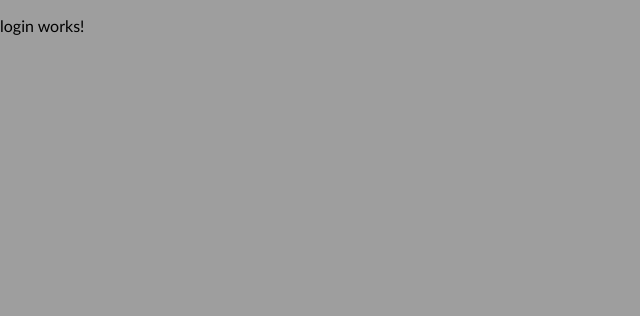
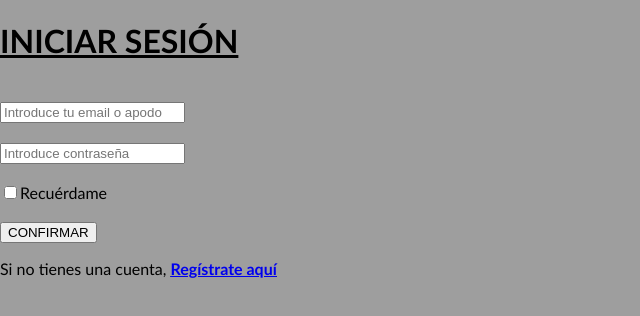
Before and after one commit to pacobarrionuevo/TFG_PacoSalguero, an Angular app in the folder TFG_Front/: page /login in a window 1280 px wide. Shown: the top 316 px of the page, without its empty margins (0-640 px from the left). Built offline with nearby package versions, Linux system fonts and the light colour scheme.

Commit message:
login añadido en el front

```diff
--- a/TFG_Front/src/app/pages/login/login.component.html
+++ b/TFG_Front/src/app/pages/login/login.component.html
@@ -1 +1,29 @@
-<p>login works!</p>
+<div class="general">
+    <div class="cuadradoFuera">
+        <div class="cajita">
+            <h1 id="iniciarSesion">
+                <u>INICIAR SESIÓN</u>
+            </h1>
+        </div>
+        <br>
+        <form (ngSubmit)="submit()">
+            <div class="inputs">
+                <input type="text" id="emailoapodo" [(ngModel)]="emailOrNickname" name="emailoapodo" required placeholder="Introduce tu email o apodo">
+            </div>
+            <br>
+            <div class="inputs">
+                <input type="password" id="contrasena" [(ngModel)]="password" name="contrasena" required placeholder="Introduce contraseña">
+            </div>
+            <br>
+            <div class="inputs">
+                <label>
+                <input type="checkbox" [(ngModel)]="remember" [ngModelOptions]="{standalone: true}"/>Recuérdame</label>
+            </div>
+            <br>
+            <button type="submit" id="button">CONFIRMAR</button>
+        </form>
+        <p id="llevarRegistro">
+            Si no tienes una cuenta, <b><u><a [routerLink]="'/register'">Regístrate aquí</a></u></b>
+        </p>
+    </div>
+</div>
--- a/TFG_Front/src/app/pages/login/login.component.ts
+++ b/TFG_Front/src/app/pages/login/login.component.ts
@@ -1,12 +1,59 @@
 import { Component } from '@angular/core';
+import { AuthService } from '../../services/auth.service';
+import { Router, RouterModule } from '@angular/router';
+import { FormsModule } from '@angular/forms';
+import { AuthRequest } from '../../models/auth-request';
 
 @Component({
   selector: 'app-login',
   standalone: true,
-  imports: [],
+  imports: [RouterModule, FormsModule],
   templateUrl: './login.component.html',
   styleUrl: './login.component.css'
 })
 export class LoginComponent {
+  emailOrNickname: string = '';
+  password: string = '';
+  remember: boolean = false;
+  jwt: string | null = null;
 
+  constructor(private authService: AuthService, private router: Router) {}
+
+  ngOnInit(): void {
+    const savedAuthData = JSON.parse(localStorage.getItem('authData') || '{}');
+    if (savedAuthData.recuerdame) {
+      this.emailOrNickname = savedAuthData.emailOrNickname || '';
+      this.password = savedAuthData.password || '';
+      this.remember = savedAuthData.recuerdame || false;
+    }
+  }
+
+  async submit() {
+    const authData: AuthRequest = {
+      UserEmailOrNickname: this.emailOrNickname,
+      UserPassword: this.password
+    };
+
+    try {
+      await this.authService.login(authData, this.remember).toPromise();
+
+      if (this.remember) {
+        localStorage.setItem('authData', JSON.stringify({
+          emailoapodo: this.emailOrNickname,
+          contrasena: this.password,
+          recuerdame: this.remember
+        }));
+      } else {
+        localStorage.removeItem('authData');
+      }
+
+      this.router.navigate(['/menu']);
+    } catch (error: any) {
+      if (error.status === 400 && error.error.message === "Usuario baneado") {
+        alert("Usuario baneado: No puedes iniciar sesión.");
+      } else {
+        alert("Error al iniciar sesión");
+      }
+    }
+  }
 }
--- a/TFG_Front/src/app/services/auth.service.ts
+++ b/TFG_Front/src/app/services/auth.service.ts
@@ -18,7 +18,7 @@ export class AuthService {
   constructor(private http: HttpClient) { }
 
   login(authData: AuthRequest, rememberMe: boolean): Observable<AuthResponse> {
-    return this.http.post<AuthResponse>(`${this.BASE_URL}/api/User/login`, authData).pipe(
+    return this.http.post<AuthResponse>(`${this.BASE_URL}/User/login`, authData).pipe(
       tap((response: AuthResponse) => {
         localStorage.removeItem('accessToken');
         sessionStorage.removeItem('accessToken');
@@ -27,10 +27,10 @@ export class AuthService {
 
         if (rememberMe) {
           localStorage.setItem('accessToken', response.stringToken);
-          localStorage.setItem('isAdmin', JSON.stringify(response.isadmin));
+          localStorage.setItem('isAdmin', JSON.stringify(response.isAdmin));
         } else {
           sessionStorage.setItem('accessToken', response.stringToken);
-          sessionStorage.setItem('isAdmin', JSON.stringify(response.isadmin));
+          sessionStorage.setItem('isAdmin', JSON.stringify(response.isAdmin));
         }
 
         this.loggedIn.next(true);
@@ -40,7 +40,7 @@ export class AuthService {
   }
 
   register(formData: FormData): Observable<AuthResponse> {
-    return this.http.post<AuthResponse>(`${this.BASE_URL}/api/Usuario/Registro`, formData, { headers: {} });
+    return this.http.post<AuthResponse>(`${this.BASE_URL}/User/register`, formData, { headers: {} });
   }
 
   logout(): void {
@@ -112,24 +112,27 @@ export class AuthService {
     }
     return null;
   }
+
   getUserData(): {
     id: number,
-    apodo: string,
+    nickname: string,
     email: string,
-    fotoPerfil: string,
-    esAdmin: boolean
+    profilephoto: string,
+    role: boolean
   } | null {
+
     const token = localStorage.getItem('accessToken');
+
     if (!token) return null;
 
     try {
       const payload = this.decodeToken(token);
       return {
         id: payload.id,
-        apodo: payload.Apodo,
-        email: payload.Email,
-        fotoPerfil: payload.FotoPerfil,
-        esAdmin: payload.Rol === 'admin'
+        nickname: payload.nickname,
+        email: payload.email,
+        profilephoto: payload.profilephoto,
+        role: payload.Rol === 'admin'
       };
     } catch (e) {
       console.error('Error obteniendo datos del usuario:', e);
--- a/TFG_Front/src/app/services/user.service.ts
+++ b/TFG_Front/src/app/services/user.service.ts
@@ -8,11 +8,11 @@ import { User } from '../models/user';
   providedIn: 'root'
 })
 export class UserService {
-  private baseURL = `${environment_development.apiUrl}/api/Usuario`;
+  private baseURL = `${environment_development.apiUrl}/User`;
 
   constructor(private http: HttpClient) { }
 
   getUsuarios(): Observable<User[]> {
-    return this.http.get<User[]>(`${this.baseURL}/api/ListaUsuario`);
+    return this.http.get<User[]>(`${this.baseURL}/users`);
   }
 }
```
Also changed, not shown: 1 other file (tests, documents, lock files or other folders).
